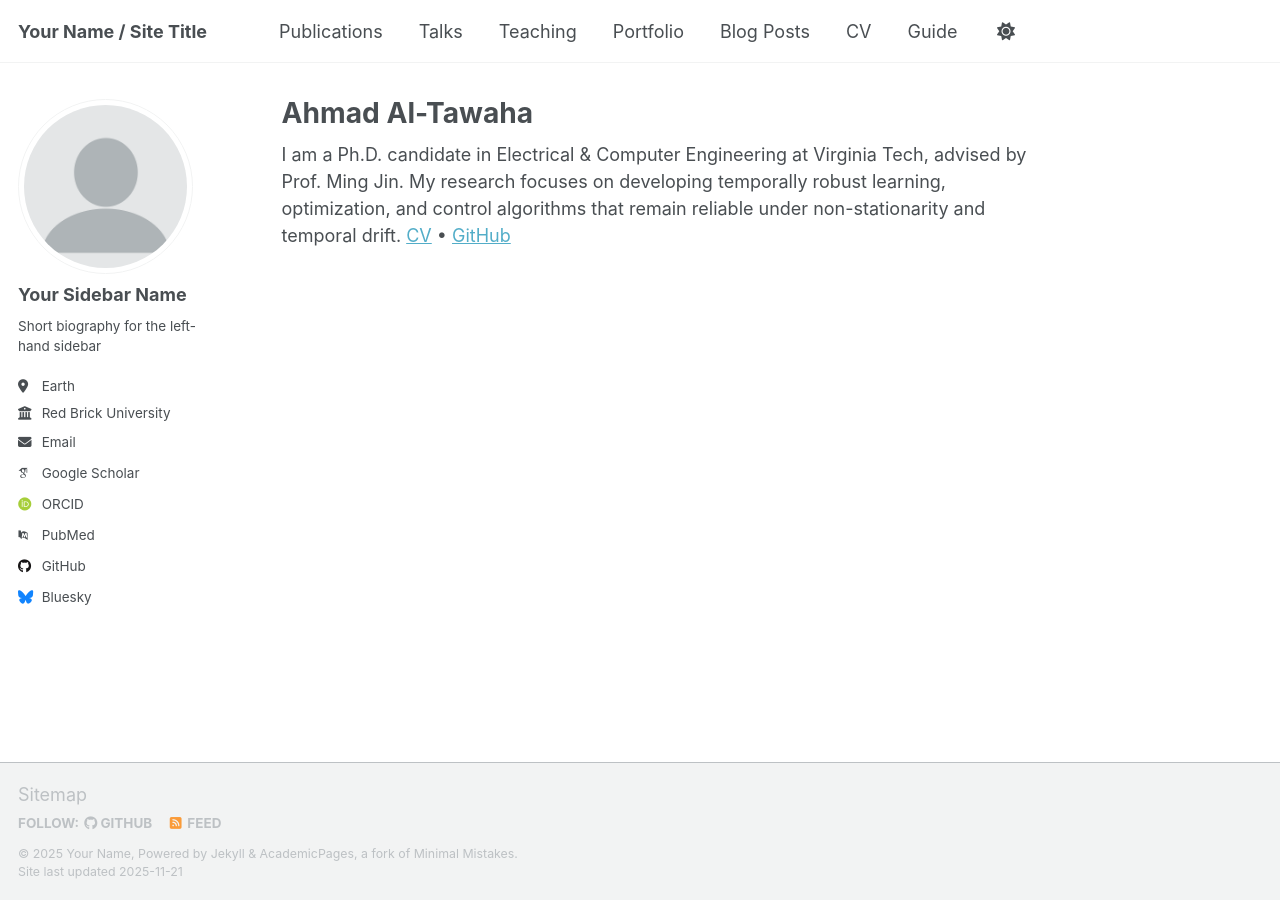
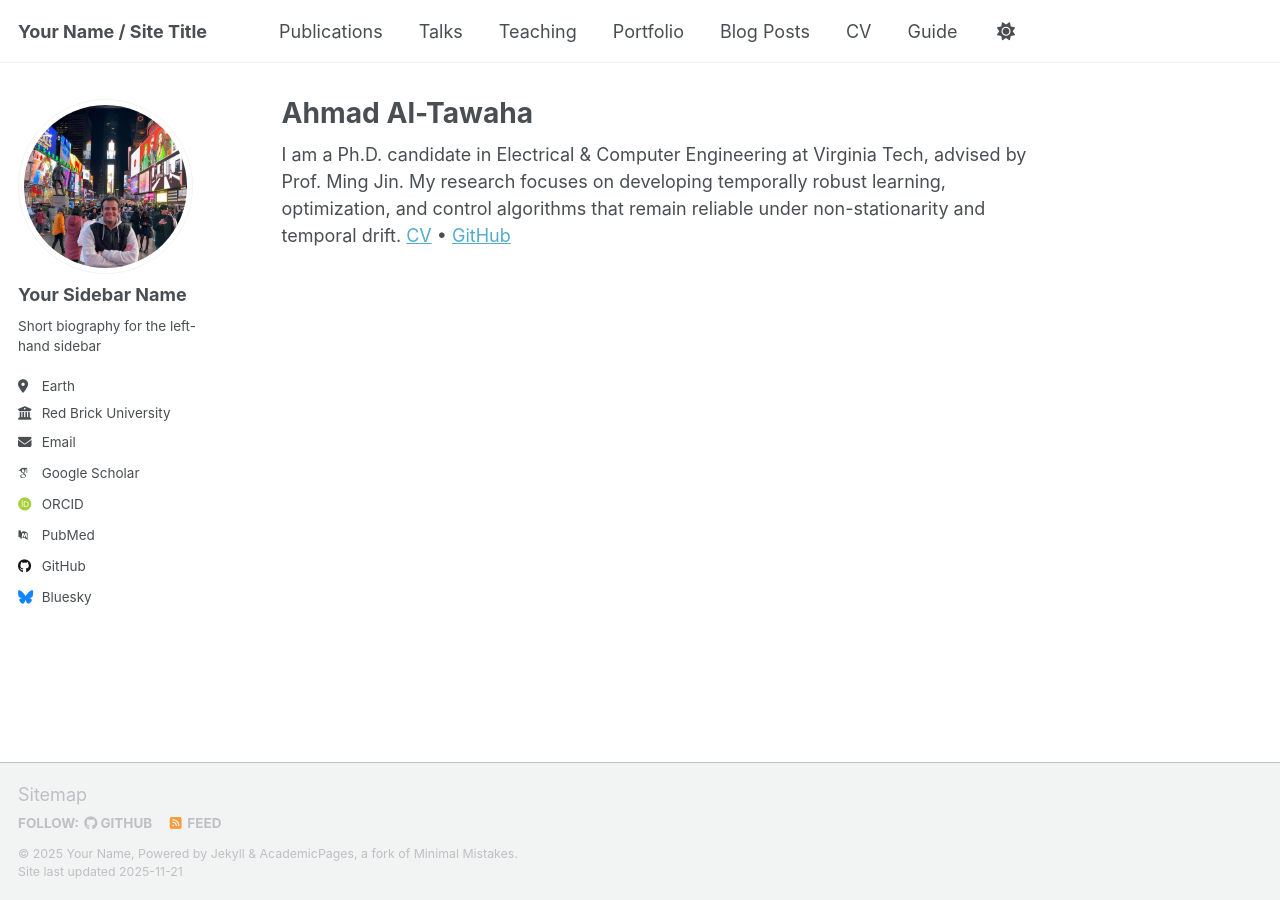
Before and after one commit to Ahmad-Tawaha/ahmad-tawaha.github.io, a Jekyll site: the page built from _pages/about.md, in a window 1280 px wide. Built offline with Jekyll 4.4.1, drawn with Linux system fonts in a browser that asks for light colours; some web fonts are replaced; a script that is not in the unit is left out.

Commit message:
Update _config.yml

```diff
--- a/_config.yml
+++ b/_config.yml
@@ -23,7 +23,7 @@ repository               : "academicpages/academicpages.github.io"
 #               Additional customization can be done by editing /_includes/author-profile.html
 author:
   # Biographic information
-  avatar           : "profile.png"
+  avatar           : "image_from_ios_480.jpg"
   name             : "Your Sidebar Name"
   pronouns         : # example: "she/her"
   bio              : "Short biography for the left-hand sidebar"
```
